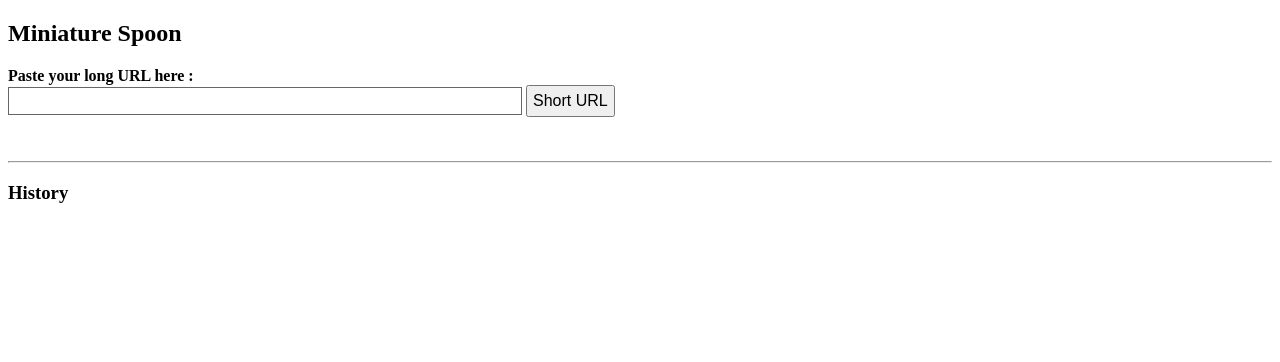
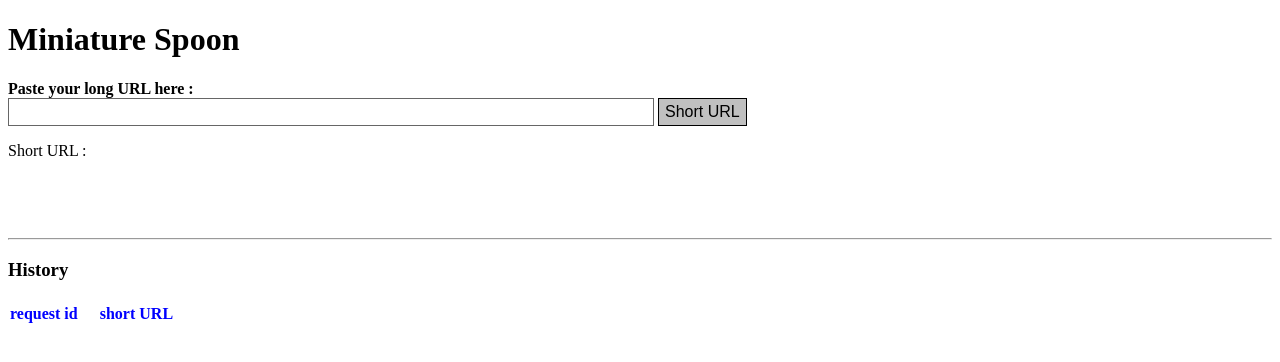
Before and after one commit to Polyhy/miniature-spoon, a Flask app: page / in a window 1280 px wide. Shown: the top 362 px of the page. Run offline with Flask 2, Linux system fonts and the light colour scheme; parts of the project's set-up code (start-up, migrations or seed data) failed here and were passed over; some libraries are stand-ins or nearby versions.

Commit message:
Write UI

```diff
--- a/miniature_spoon_app/static/js/index.js
+++ b/miniature_spoon_app/static/js/index.js
@@ -1,14 +1,77 @@
+function addHistory(history){
+    $.getJSON("/v1/link?request_id="+history, function(data){
+        var e = "<tr>"
+                   +"<td>"+history+"</td>"
+                   +"<td><a href='"+data.short_url+"'>"+data.short_url+"</a></td>"
+                   +"<td><button type='button' class='delete-url' data-requestid='"+history+"'>delete</button></td>"
+                   +"</tr>";
+        $('#history').append(e);
+    });
+}
+
 $(document).ready(function(){
-    $("#btn--short-url").on('click', function(){
-        var url = $("#input--long-url").val();
-        var data = {"link": url};
+     var items = localStorage.getItem('history');
+     if (items){
+        var history = JSON.parse(items).history;
+        for (var i=0; i<history.length; i++){
+            addHistory(history[i]);
+        }
+     }
+
+    $('#btn--short-url').on('click', function(){
+        var url = $('#input--long-url').val();
+        var data = {'link': url};
+
         $.ajax({
-            method: "POST",
-            url: "127.0.0.1:8080/v1/link",
-            data: KJUR.jws.JWS.sign("HS256", "{}", JSON.stringify(data),
-                "hellominiaturespoon")
+            method: 'POST',
+            url: '/v1/link',
+            data: KJUR.jws.JWS.sign('HS256', '{}', JSON.stringify(data),
+                'hellominiaturespoon'),
+            'processData': false,
+            'dataType': 'json',
+            'contentType': 'text/plain'
         }).success(function(data){
-            console.log(data)
+            $('#result a').prop('href', data.short_url);
+            $('#result a').text(data.short_url);
+
+            var items = localStorage.getItem('history');
+            if (items){
+                var history = JSON.parse(items)
+                history.history.push(data.request_id);
+                localStorage.setItem('history', JSON.stringify(history));
+            }else {
+                var history = {history: [data.request_id]}
+                localStorage.setItem('history', JSON.stringify(history));
+            }
+            var e = "<tr>"
+                   +"<td>"+data.request_id+"</td>"
+                   +"<td><a href='"+data.short_url+"'>"+data.short_url+"</a></td>"
+                   +"<td><button type='button' class='delete-url' data-requestid='"+data.request_id+"'>delete</button></td>"
+                   +"</tr>";
+            $('#history').append(e);
         });
     });
+
+    $(document).on('click', function(event){
+        if($(event.target).hasClass('delete-url')){
+            var requestId = $(event.target).data("requestid");
+            var data = {request_id: requestId}
+            $.ajax({
+                method: 'DELETE',
+                url: '/v1/link',
+                data: KJUR.jws.JWS.sign('HS256', '{}', JSON.stringify(data),
+                    'hellominiaturespoon'),
+                'processData': false,
+                'dataType': 'json',
+                'contentType': 'text/plain'
+            }).success(function(data){
+                var items = localStorage.getItem('history');
+                if (items){
+                    var history = JSON.parse(items).history;
+                    history.splice(history.indexOf(requestId), 1);
+                    localStorage.setItem('history', JSON.stringify({history: history}));
+                }
+            });
+        }
+    });
 })
--- a/miniature_spoon_app/templates/pages/index.html
+++ b/miniature_spoon_app/templates/pages/index.html
@@ -2,47 +2,54 @@
 <html lang="en">
     <head>
         <meta charset="UTF-8">
-    <title>Title</title>
+        <title>Miniature Spoon</title>
+        <script language="JavaScript" type="text/javascript"
+                src="http://kjur.github.io/jsrsasign/jsrsasign-latest-all-min.js"></script>
+        <script src={{url_for('static', filename='js/libs/jquery-1.12.0.min.js')}}></script>
+        <script src={{url_for('static', filename='js/index.js')}}></script>
         <style>
             #input--long-url{
-            width: 500px;
+                width: 50%;
                 font-size: 16px;
                 padding: 4px 6px;
                 border: solid 1px #666;
             }
             #btn--short-url{
                 font-size: 16px;
-            padding: 5px;
+                padding: 4px 6px;
+                background: silver;
+                border: 1px solid black;
             }
             label[for="long-url"]{
                 margin-bottom: 0px;
                 display: block;
                 font-weight: 600;
             }
+            thead td{
+                color: blue;
+                font-weight: bold;
+            }
+            td{
+                padding: 4px 20px 4px 0px;
+            }
         </style>
-    <script>
-
-    </script>
     </head>
     <body>
-    <h2>Miniature Spoon</h2>
+        <h1>Miniature Spoon</h1>
         <label for="long-url">Paste your long URL here :</label>
-    <input type="text" name="long-url" id="input--long-url" />
+        <input type="text" name="long-url" id="input--long-url"/>
         <button type="button" id="btn--short-url">Short URL</button>
+        <div id="result"><p>Short URL : <a href="#"></a></p></div>
         <br/><br/><br/>
         <hr>
         <h3>History</h3>
         <table>
             <thead>
                 <tr>
-                <td></td>
+                    <td>request id</td><td>short URL</td><td></td>
                 </tr>
             </thead>
-        <tbody>
-            <tr>
-                <td></td>
-            </tr>
-        </tbody>
+            <tbody id="history"></tbody>
         </table>
     </body>
 </html>
--- a/miniature_spoon_app/views.py
+++ b/miniature_spoon_app/views.py
@@ -19,6 +19,6 @@ def redirectShortURL(token):
         link.click = link.click + 1
         session.commit()
         session.remove()
-        return redirect(url, 302)
+        return redirect("http://www."+url, 302)
     else:
         return render_template('404.html')
```
Lines whose indentation alone changed are shown as unchanged.
